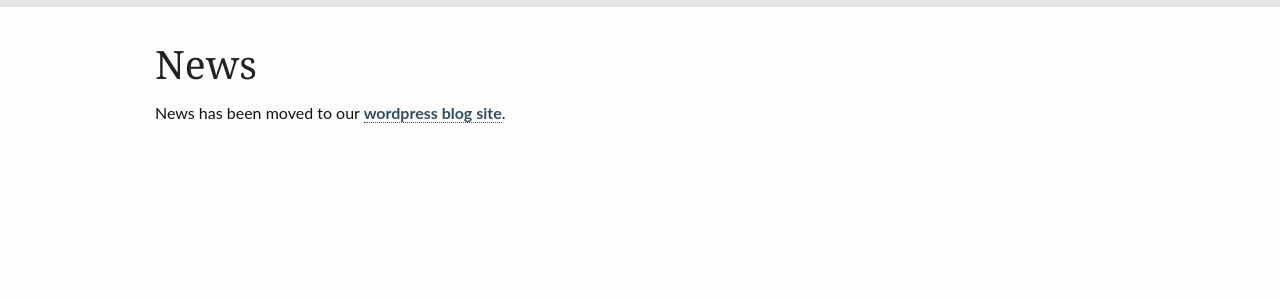
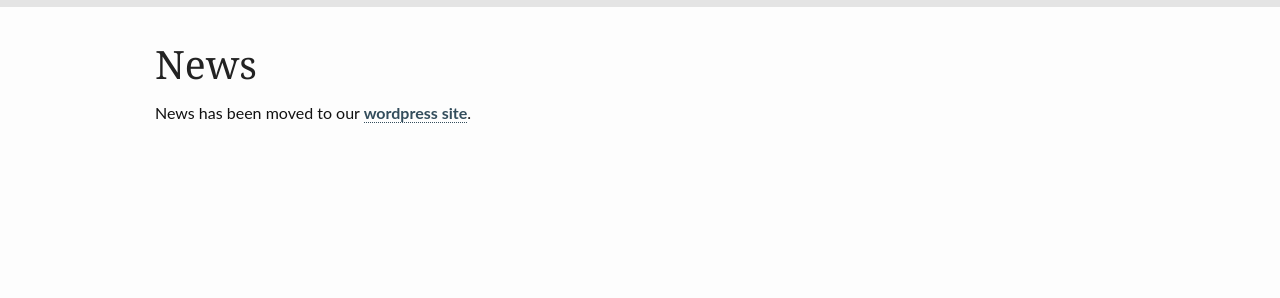
Before and after one commit to carrolltonmanor/carrolltonmanor.github.io, a Jekyll site: the page built from pages/news.md, in a window 1280 px wide. Shown: the part 432-730 px from the top of the page. Built offline with Jekyll 4.4.1, drawn with Linux system fonts in a browser that asks for light colours.

Commit message:
tweaked wording about blog site.

```diff
--- a/_layouts/frontpage.html
+++ b/_layouts/frontpage.html
@@ -17,7 +17,7 @@
 <div class="row">
     <div class="medium-12 columns">
         <h2 class="font-size-h3 t10">Welcome!</h2>
-        <p>This is the site for Carrollton Manor, a Severna Park, MD, USA community.</p><p>For recent news, check out our <a href="http://carrolltonmanorblog.wordpress.com">blog</a>.</p>
+        <p>This is the site for Carrollton Manor, a Severna Park, MD, USA community.</p><p>For recent news, check out our <a href="http://carrolltonmanorblog.wordpress.com">wordpress site</a>.</p>
     </div><!-- /.medium-12.columns -->
 </div>
 
--- a/pages/news.md
+++ b/pages/news.md
@@ -9,7 +9,7 @@
 breadcrumb: true
 ---
 
-News has been moved to our <a href="http://carrolltonmanorblog.wordpress.com">wordpress blog site</a>.
+News has been moved to our <a href="http://carrolltonmanorblog.wordpress.com">wordpress site</a>.
 
 <!--
 <ul>
```
